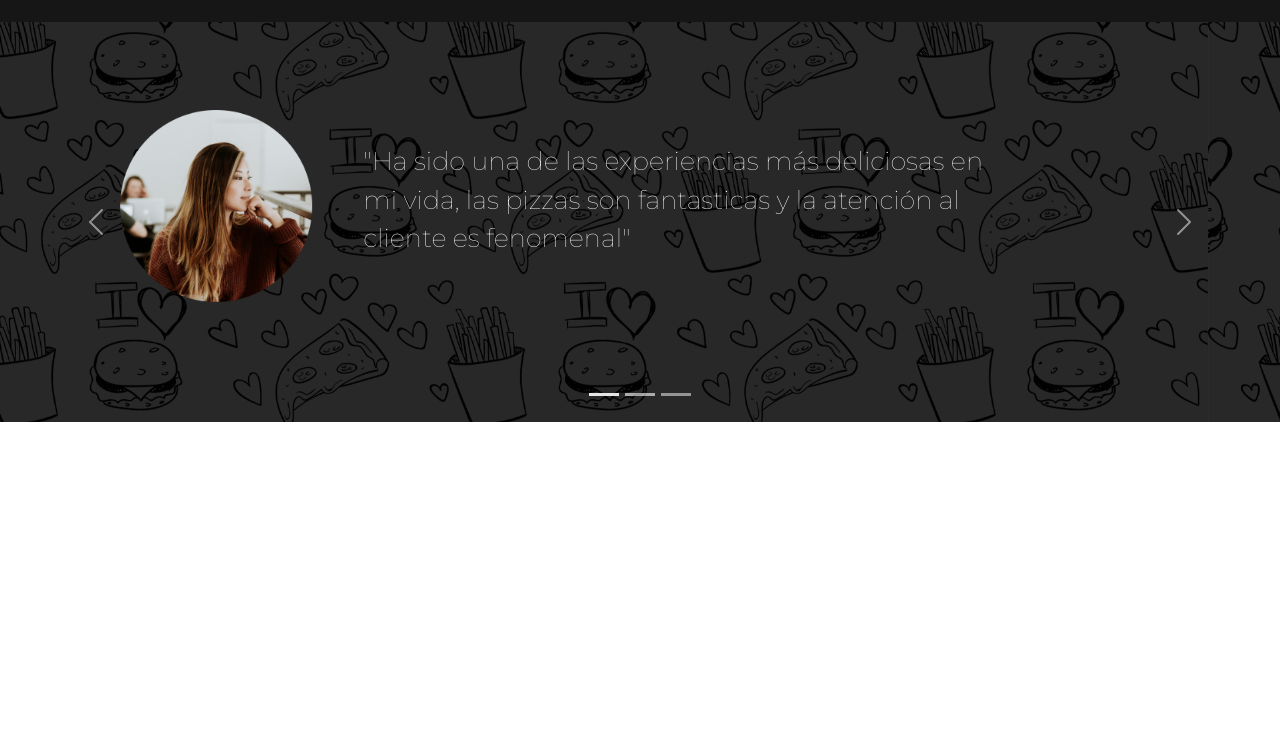
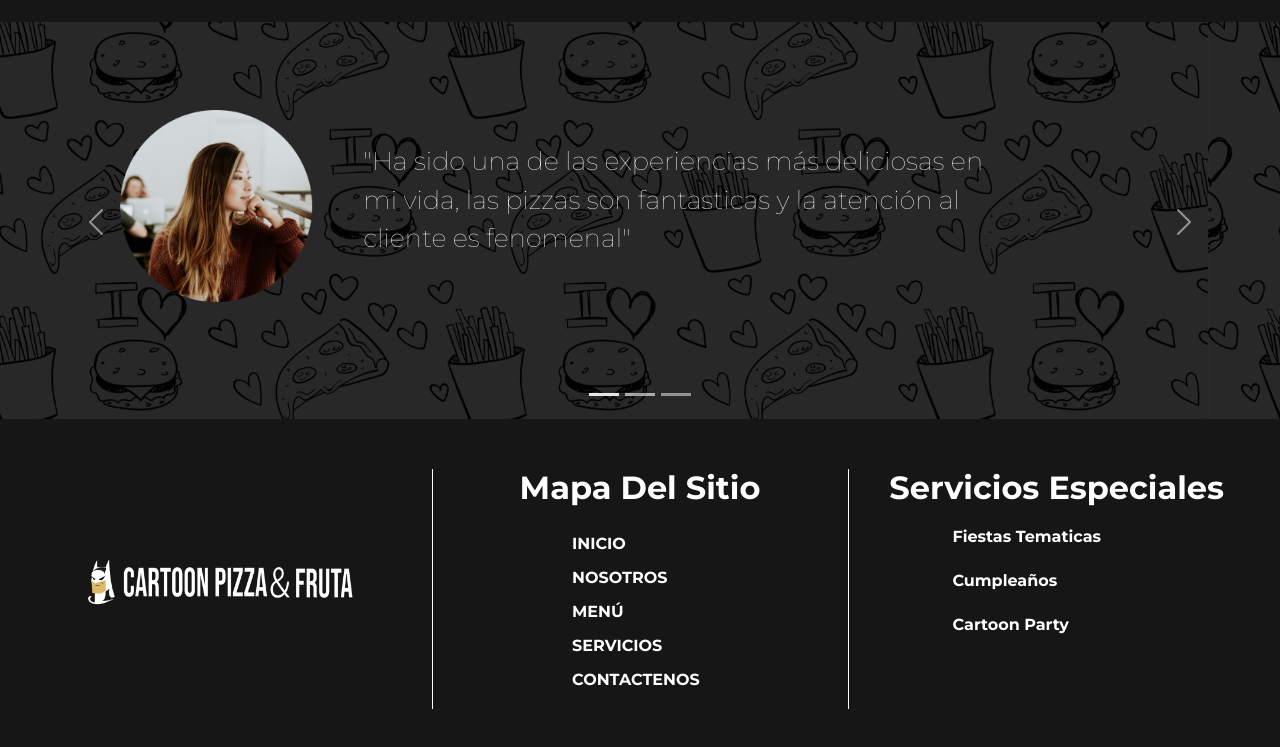
Before and after one commit to Soachi99/Reto-Talento-JuvenTIC, a plain HTML site: page Cartoon Pizza & Frutas Website/index.html in a window 1280 px wide. Shown: the part 2439-3186 px from the top of the page. Before the commit the page ends 2861 px from the top, so only its background shows below. Drawn offline with nearby package versions, Linux system fonts and the light colour scheme.

Commit message:
Inicio Completo

```diff
--- a/Cartoon Pizza & Frutas Website/css/index_style.css
+++ b/Cartoon Pizza & Frutas Website/css/index_style.css
@@ -295,9 +295,35 @@ body{
         display: grid;
         grid-template-columns: 1fr;
     }
+
+    .pie{
+        display: grid;
+        align-items: center;
+    }
+
+    .logo_pie{
+        width: 20vw;
+        margin-top: 2%;
+        margin-left: 0%;
+        justify-self: center;
+    }
+
+    .datos{
+        justify-self: center;
+    }
+
   }
   @media (max-width: 728px) {
     .contenedor_recomendaciones_grid {
       grid-template-columns: 1fr;
     }
   }
+
+  /* FOOTER */
+footer {
+    position: relative;
+    margin-top: 31%;
+    background: rgb(22,22,22);
+    max-width: 100%;
+    height: auto;
+  }
--- a/Cartoon Pizza & Frutas Website/index.html
+++ b/Cartoon Pizza & Frutas Website/index.html
@@ -15,6 +15,7 @@
     crossorigin="anonymous"></script>
 
   <!-- My Style -->
+  <link rel="stylesheet" href="css/footer.css">
   <link rel="stylesheet" href="css/index_style.css">
   <link rel="stylesheet" href="css/normalize.css">
 
@@ -253,8 +254,38 @@
       </div>
     </div>
 
+  </section>
 
-  </section>
+  <footer>
+    <div class="contenido-footer">
+
+      <img src="images/logo_banner.png" class="logo">
+
+      <div class="mapa-sitio">
+        <h2 class="titulo-mapa">Mapa del sitio</h2>
+        <div class="lista-mapa-sitio">
+          <a href="index.html">inicio</a>
+          <a href="nosotros.html">nosotros</a>
+          <a href="#">menú</a>
+          <a href="#">servicios</a>
+          <a href="contacto.html">contactenos</a>
+        </div>
+      </div>
+
+      <div class="servicios">
+        <h2>servicios especiales</h2>
+        <div class="lista-servicios">
+          <li>fiestas tematicas</li>
+          <li>cumpleaños</li>
+          <li>cartoon party</li>
+        </div>
+      </div>
+    </div>
+  </footer>
+
+
+
+
 
 </body>
 
```
